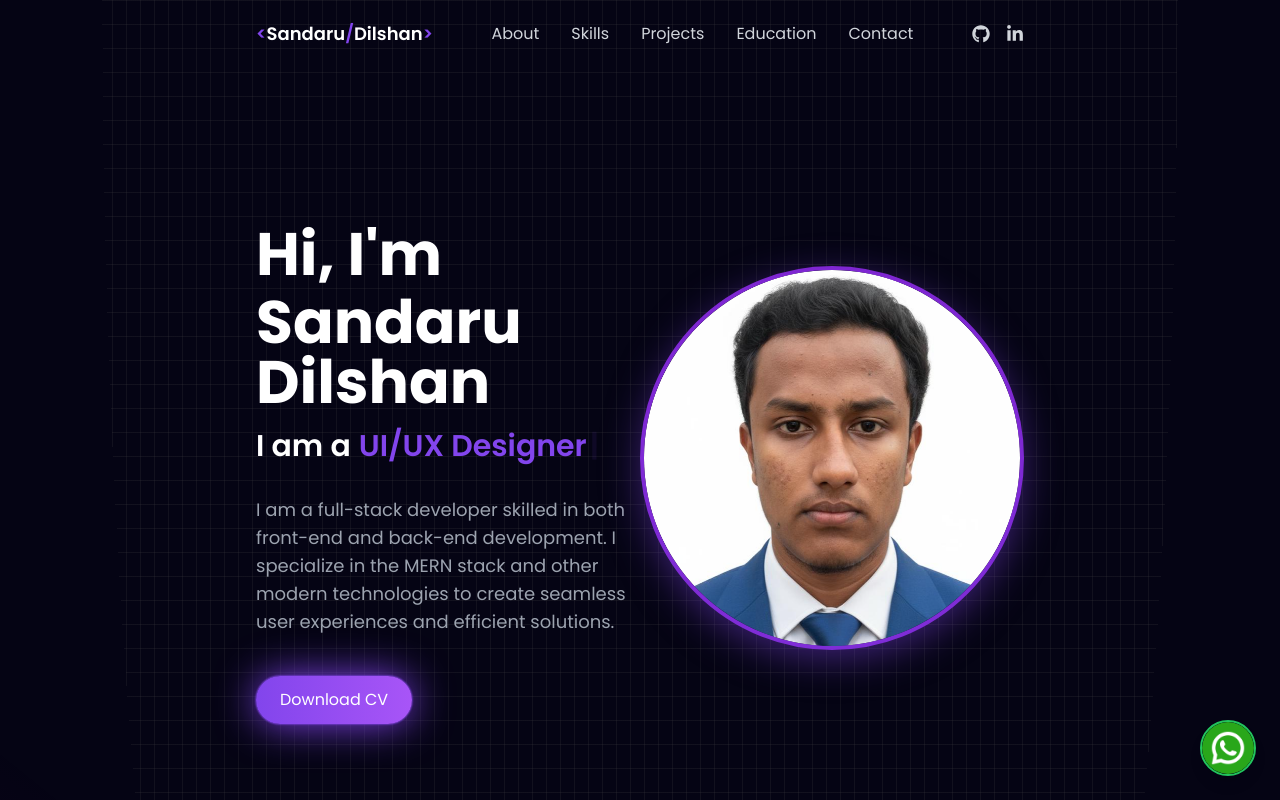
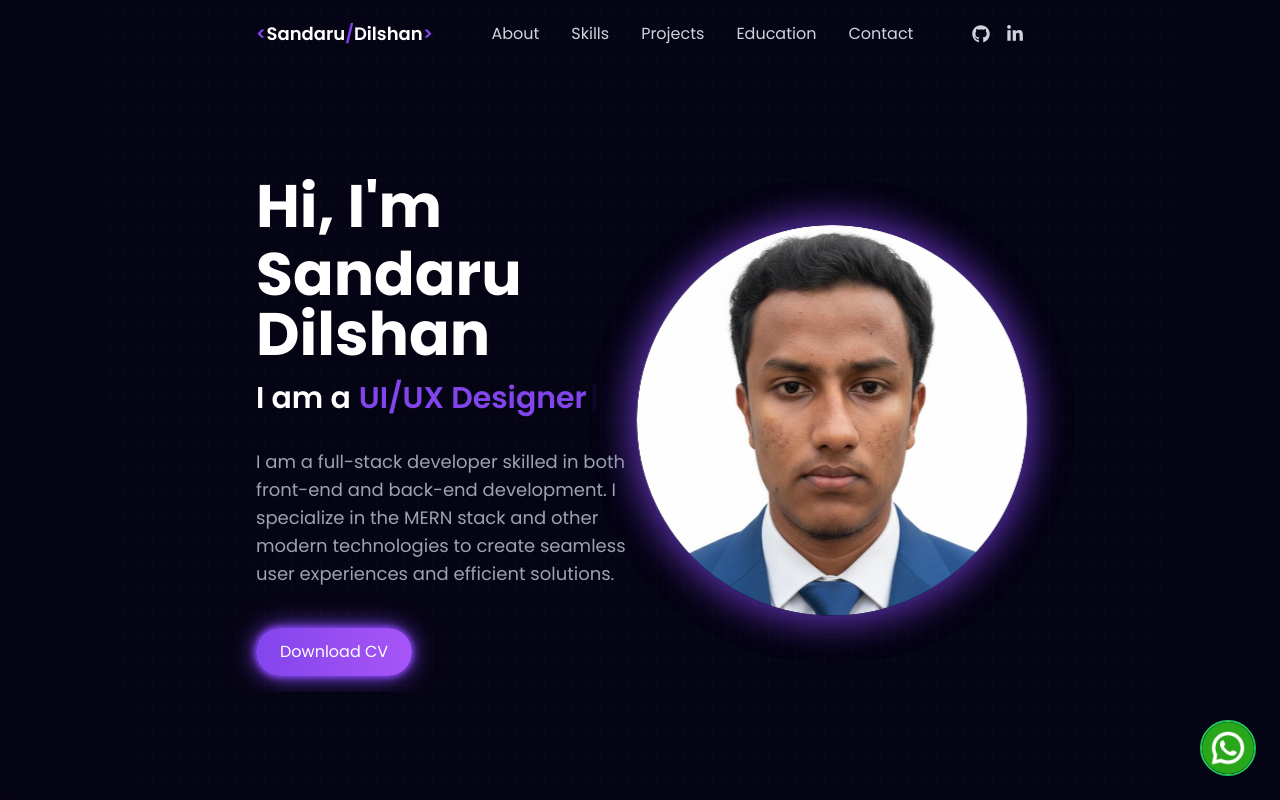
Before and after one commit to Sandaru03/Portfolio-Website, a React (Vite) app: page / in a window 1280 px wide. Shown: the top 800 px of the page. Built offline with nearby package versions, Linux system fonts and the light colour scheme.

Commit message:
Project And About Section Update

```diff
--- a/package.json
+++ b/package.json
@@ -11,6 +11,7 @@
   },
   "dependencies": {
     "@emailjs/browser": "^4.4.1",
+    "framer-motion": "^12.23.22",
     "prop-types": "^15.8.1",
     "react": "^19.1.1",
     "react-dom": "^19.1.1",
--- a/src/App.jsx
+++ b/src/App.jsx
@@ -1,26 +1,41 @@
+/* eslint-disable no-unused-vars */
 import React from "react";
-import Navbar from './components/Navbar/Navbar'
-import Footer from './components/Footer/Footer'
-import About from './components/About/About'
-import Skills from './components/Skills/Skills'
-import Work from './components/Work/Work'
+import Navbar from './components/Navbar/Navbar';
+import Footer from './components/Footer/Footer';
+import About from './components/About/About';
+import Skills from './components/Skills/Skills';
+import Work from './components/Work/Work';
 import Education from "./components/Education/Education";
-import Contact from './components/Contact/Contact'
-import BlurBlob from './BlurBlob'
+import Contact from './components/Contact/Contact';
+import BlurBlob from './BlurBlob';
 import whatsappIcon from './assets/whatsapp.png';
+import { motion } from "framer-motion";
 
 const App = () => {
   return (
-    <div className="bg-[#050414] relative min-h-screen">
+    <div className="bg-[#050414] relative min-h-screen text-white overflow-x-hidden">
 
       {/* Background blur effect */}
       <BlurBlob position={{ top: '35%', left: '20%' }} size={{ width: '30%', height: '40%' }} />
 
-      {/* Grid pattern overlay */}
-      <div className="absolute inset-0 bg-[linear-gradient(to_right,#4f4f4f2e_1px,transparent_1px),linear-gradient(to_bottom,#4f4f4f2e_1px,transparent_1px)] bg-[size:14px_24px] [mask-image:radial-gradient(ellipse_60%_50%_at_50%_0%,#000_70%,transparent_100px)]"></div>
+      {/* Animated Grid pattern overlay */}
+      <motion.div
+        className="absolute inset-0 bg-[linear-gradient(to_right,#4f4f4f2e_1px,transparent_1px),linear-gradient(to_bottom,#4f4f4f2e_1px,transparent_1px)] bg-[size:14px_24px] [mask-image:radial-gradient(ellipse_60%_50%_at_50%_0%,#000_70%,transparent_100px)]"
+        initial={{ opacity: 0 }}
+        animate={{
+          opacity: [0.3, 0.6, 0.3],                     // subtle fade
+          backgroundPosition: ["0px 0px", "20px 20px", "0px 0px"] // slow movement
+        }}
+        transition={{
+          duration: 10,      // slow 10s loop
+          repeat: Infinity,
+          repeatType: "loop",
+          ease: "linear"
+        }}
+      ></motion.div>
 
-      {/* Main content */}
-      <div className="relative pt-20">
+      {/* Main content (static, no animations) */}
+      <div className="relative pt-20 space-y-20">
         <Navbar />
         <About />
         <Skills />
@@ -30,7 +45,7 @@ const App = () => {
         <Footer />
       </div>
 
-      {/* WhatsApp Floating Button with animation + tooltip */}
+      {/* WhatsApp Floating Button (static) */}
       <div className="fixed bottom-6 right-6 z-50 group">
         <a
           href="https://wa.me/94702216447"
@@ -43,14 +58,14 @@ const App = () => {
             Contact me!
           </span>
 
-          {/* Animated pulse ring */}
+          {/* Pulse ring */}
           <span className="absolute inset-0 rounded-full animate-ping bg-green-500 opacity-30"></span>
 
           {/* WhatsApp icon */}
           <img
             src={whatsappIcon}
             alt="WhatsApp Chat"
-            className="w-14 h-14 rounded-full shadow-lg border-2 border-green-500 hover:scale-110 hover:shadow-green-400/70 transition-transform duration-300 relative z-10"
+            className="w-14 h-14 rounded-full shadow-lg border-2 border-green-500 transition-transform duration-300 relative z-10"
           />
         </a>
       </div>
--- a/src/components/About/About.jsx
+++ b/src/components/About/About.jsx
@@ -1,29 +1,51 @@
+/* eslint-disable no-unused-vars */
+
 import React from 'react';
 import { Typewriter } from "react-simple-typewriter";
 import Tilt from 'react-parallax-tilt';
+import { motion } from "framer-motion";
 import ProfileImage from '../../assets/profile.png';
 
 export const About = () => {
   return (
     <section
       id='about'
-      className='py-4 px-[7vw] md:px-[7vw] lg:px-[20vw] font-sans mt-16 md:mt-24 lg:mt-32'
+      className='py-4 px-6 md:px-[7vw] lg:px-[20vw] font-sans mt-16 md:mt-24 lg:mt-32 overflow-hidden'
     >
       <div className='flex flex-col-reverse md:flex-row justify-between items-center'>
-        {/* Left Side */}
-        <div className='md:w-1/2 text-center md:text-left mt-8 md:mt-0'>
-          {/* Greeting */}
-          <h1 className='text-3xl sm:text-5xl md:text-6xl font-bold text-white mb-2 leading-tight'>
+
+        {/* ==== LEFT SIDE (TEXT CONTENT) ==== */}
+        <motion.div
+          className='w-full md:w-1/2 text-center md:text-left mt-8 md:mt-0'
+          initial={{ opacity: 0, x: -80 }}
+          whileInView={{ opacity: 1, x: 0 }}
+          transition={{ duration: 1, ease: "easeOut" }}
+          viewport={{ once: true }}
+        >
+          <motion.h1
+            className='text-3xl sm:text-5xl md:text-6xl font-bold text-white mb-2 leading-tight'
+            initial={{ opacity: 0, y: 30 }}
+            animate={{ opacity: 1, y: 0 }}
+            transition={{ duration: 1.2 }}
+          >
             Hi, I'm
-          </h1>
+          </motion.h1>
 
-          {/* Name */}
-          <h2 className='text-4xl sm:text-5xl md:text-6xl font-bold text-white mb-4 leading-tight'>
+          <motion.h2
+            className='text-4xl sm:text-5xl md:text-6xl font-bold text-white mb-4 leading-tight'
+            initial={{ opacity: 0, y: 30 }}
+            animate={{ opacity: 1, y: 0 }}
+            transition={{ delay: 0.2, duration: 1.2 }}
+          >
             Sandaru Dilshan
-          </h2>
+          </motion.h2>
 
-          {/* Skills */}
-          <h3 className="text-xl sm:text-2xl md:text-3xl font-semibold leading-tight">
+          <motion.h3
+            className="text-xl sm:text-2xl md:text-3xl font-semibold leading-tight"
+            initial={{ opacity: 0 }}
+            animate={{ opacity: 1 }}
+            transition={{ delay: 0.5, duration: 1 }}
+          >
             <span className="text-white mr-2">I am a</span>
             <span className="text-[#8245ec]">
               <Typewriter
@@ -36,33 +58,62 @@ export const About = () => {
                 delaySpeed={2000}
               />
             </span>
-          </h3>
+          </motion.h3>
 
-          {/* About Me Paragraph */}
-          <p className='text-gray-400 text-base sm:text-lg md:text-lg mb-10 mt-8 leading-relaxed'>
+          <motion.p
+            className='text-gray-400 text-base sm:text-lg md:text-lg mb-10 mt-8 leading-relaxed'
+            initial={{ opacity: 0, y: 30 }}
+            whileInView={{ opacity: 1, y: 0 }}
+            transition={{ delay: 0.7, duration: 1.2 }}
+            viewport={{ once: true }}
+          >
             I am a full-stack developer skilled in both front-end and back-end development.
             I specialize in the MERN stack and other modern technologies to create seamless user experiences and efficient solutions.
-          </p>
+          </motion.p>
 
-          {/* CV Button */}
-          <a
+          <motion.a
             href="https://drive.google.com/file/d/1QWc8XqugqC0EB9l4d4qwv075GYDqHcwH/view?usp=drive_link"
             target='_blank'
             rel='noopener noreferrer'
             className='inline-block bg-[#8245ec] text-white px-6 py-3 rounded-full transform hover:scale-105 transition duration-300'
             style={{
               background: 'linear-gradient(90deg, #8245ec, #a855f7)',
-              boxShadow: '0 0 2px #8245ec, 0 0 2px #8245ec, 0 0 40px #8245ec',
+              boxShadow: '0 0 5px #8245ec, 0 0 10px #8245ec, 0 0 25px #8245ec',
             }}
+            whileHover={{ scale: 1.1, boxShadow: "0 0 25px #a855f7" }}
+            whileTap={{ scale: 0.95 }}
           >
             Download CV
-          </a>
-        </div>
+          </motion.a>
+        </motion.div>
 
-        {/* Right Side */}
-        <div className='md:w-1/2 flex justify-center md:justify-end mt-[-2rem]'>
+        {/* ==== RIGHT SIDE (IMAGE) ==== */}
+        <motion.div
+          className='w-full md:w-1/2 flex justify-center md:justify-end mt-8 md:mt-0'
+          initial={{ opacity: 0, x: 80 }}
+          whileInView={{ opacity: 1, x: 0 }}
+          transition={{ duration: 1, ease: "easeOut" }}
+          viewport={{ once: true }}
+        >
+          <motion.div
+            animate={{
+              y: [0, -10, 0],
+              scale: [1, 1.03, 1],
+              boxShadow: [
+                "0 0 25px rgba(130,69,236,0.4)",
+                "0 0 50px rgba(130,69,236,0.6)",
+                "0 0 25px rgba(130,69,236,0.4)"
+              ]
+            }}
+            transition={{
+              duration: 4,
+              repeat: Infinity,
+              ease: "easeInOut"
+            }}
+            className="rounded-full"
+          >
             <Tilt
-            className='w-48 h-48 sm:w-52 sm:h-56 md:w-96 md:h-96 border-4 border-purple-700 rounded-full'
+              className='w-48 h-48 sm:w-52 sm:h-56 md:w-96 md:h-96 rounded-full'
               tiltMaxAngleX={20}
               tiltMaxAngleY={20}
               perspective={1000}
@@ -73,10 +124,12 @@ export const About = () => {
               <img
                 src={ProfileImage}
                 alt='Sandaru Dilshan'
-              className='w-full h-full rounded-full object-cover drop-shadow-[0_10px_20px_rgba(130,69,236,0.5)]'
+                className='w-full h-full rounded-full object-cover shadow-[0_0_40px_rgba(130,69,236,0.6)] hover:shadow-[0_0_60px_rgba(130,69,236,0.8)] transition-shadow duration-700'
               />
             </Tilt>
-        </div>
+          </motion.div>
+        </motion.div>
+
       </div>
     </section>
   );
--- a/src/components/Work/Work.jsx
+++ b/src/components/Work/Work.jsx
@@ -103,6 +103,7 @@ const Work = () => {
                   ))}
                 </div>
               <div className="flex gap-4">
+  {selectedProject.github && (
     <a
       href={selectedProject.github}
       target="_blank"
@@ -111,6 +112,9 @@ const Work = () => {
     >
       View Code
     </a>
+  )}
+
+  {selectedProject.webapp && (
     <a
       href={selectedProject.webapp}
       target="_blank"
@@ -119,7 +123,10 @@ const Work = () => {
     >
       View Live
     </a>
+  )}
 </div>
+
+
               </div>
             </div>
           </div>
--- a/src/constants.js
+++ b/src/constants.js
@@ -189,7 +189,9 @@ export const SkillsInfo = [
         "This portfolio website is designed with React.js and styled using Tailwind CSS, ensuring a fast, clean, and responsive user experience. It highlights personal skills, projects, and achievements with an intuitive interface, making it easy for visitors, clients, and recruiters to explore professional work.",
       image: portfolio,
       tags: ["Reactjs", "TailwindCSS"],
-      github: "https://github.com/Sandaru03/Portfolio-Website.git"
+      github: "https://github.com/Sandaru03/Portfolio-Website.git",
+      webapp: "https://sandarudilshan.com/",
+
 
     },
     {
@@ -198,7 +200,8 @@ export const SkillsInfo = [
       description:
         "Novathread is an elegant clothing shop website developed using HTML, CSS, PHP, and MySQL. It provides customers with a smooth shopping experience, featuring product browsing, cart management, and secure checkout. The platform combines simplicity with functionality to create a reliable e-commerce solution.",
       image: clothingShop,
-      tags: ["HTML", "CSS", "PHP", "MySql"]
+      tags: ["HTML", "CSS", "PHP", "MySql"],
+      github: "https://github.com/Sandaru03/Novathread-Clothing-Website.git"
 
     },
     {
```
Also changed, not shown: 1 other file (tests, documents, lock files or other folders). Lines whose indentation alone changed are shown as unchanged.
